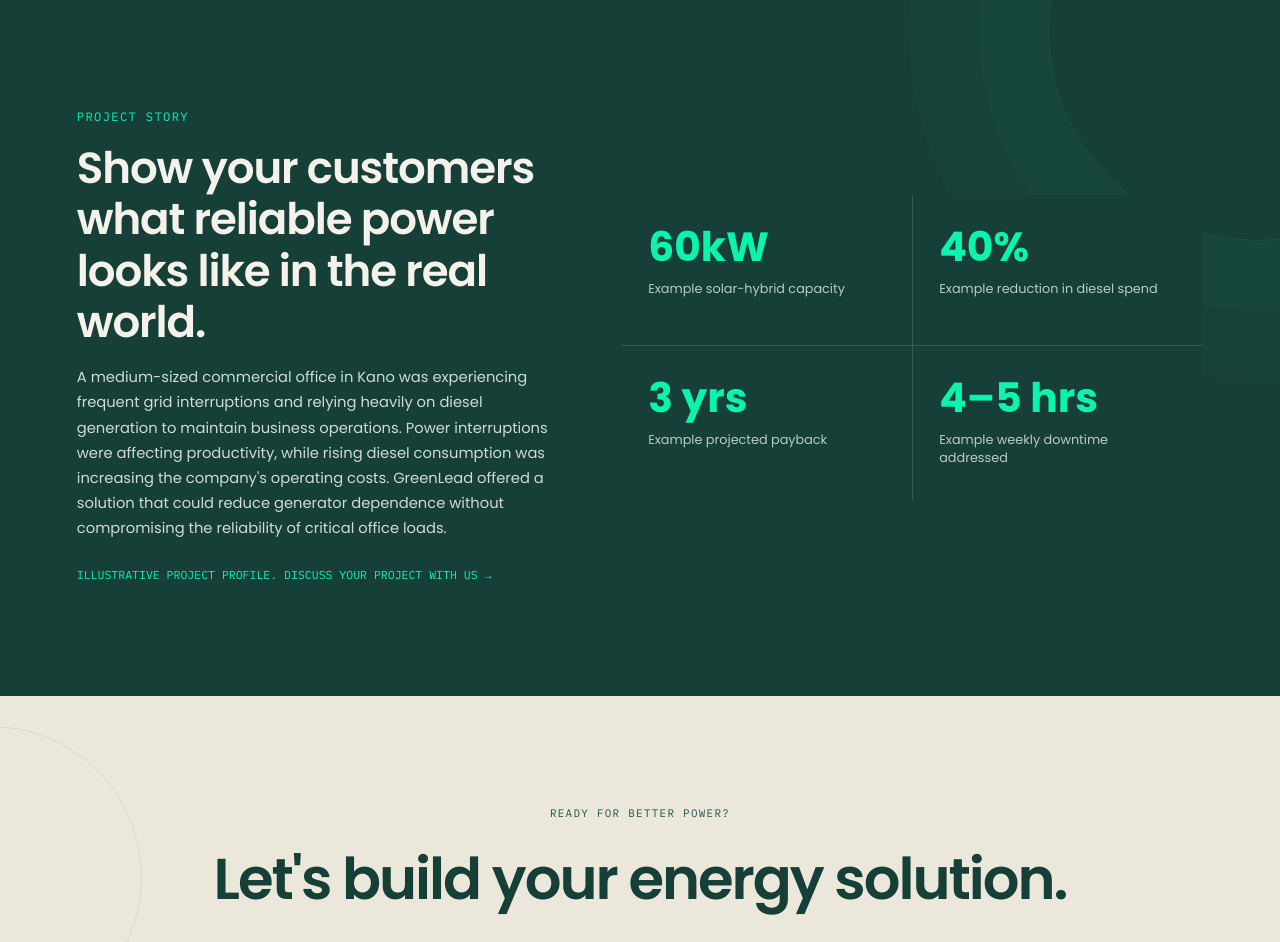
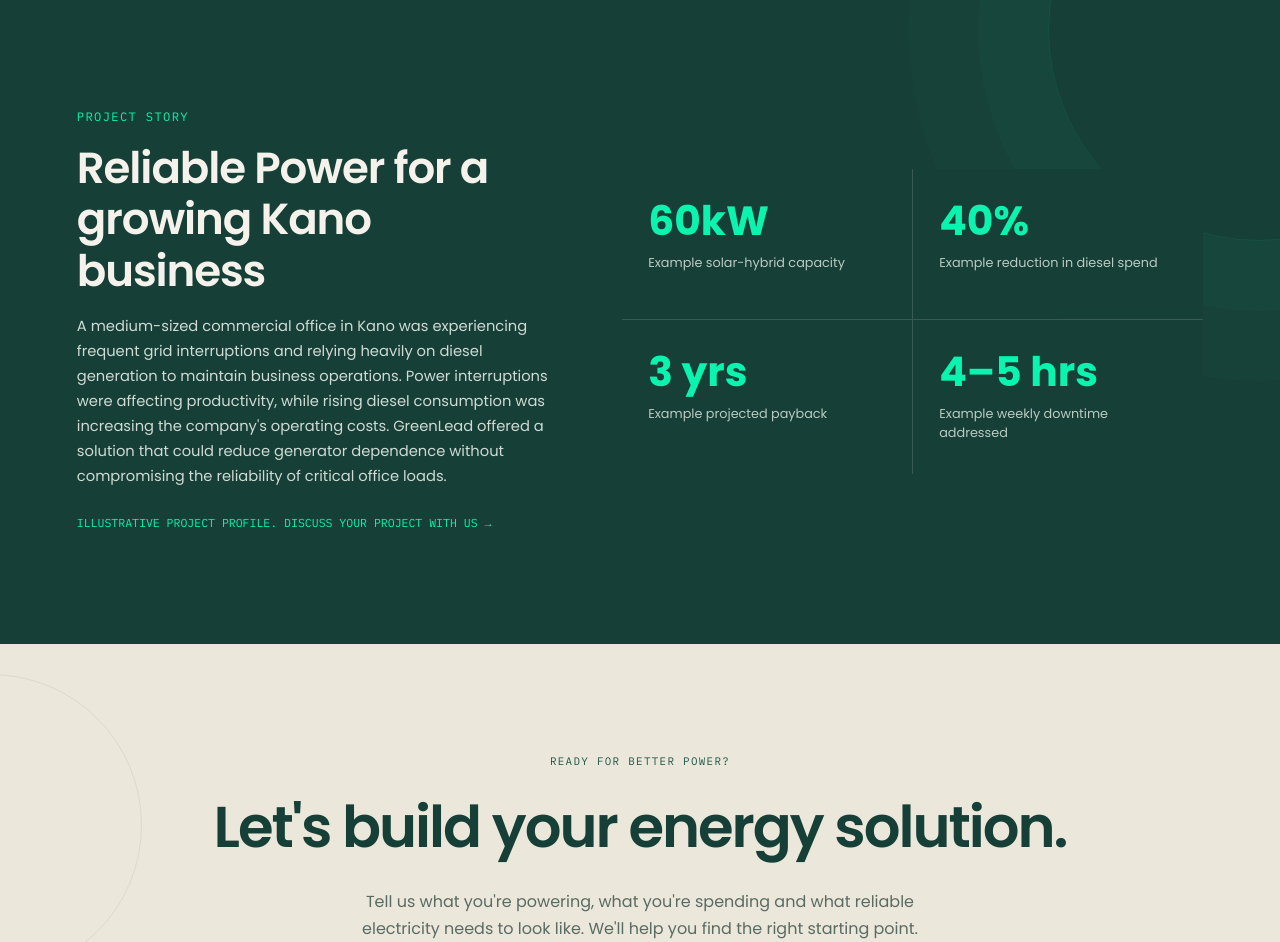
Before and after one commit to KabirMuhammad/GreenLead-Website, a plain HTML site: page index.html in a window 1280 px wide. Shown: the part 4537-5479 px from the top of the page. Drawn offline with Linux system fonts and the light colour scheme.

Commit message:
Update project story heading in index.html

```diff
--- a/index.html
+++ b/index.html
@@ -187,7 +187,7 @@
   <div class="case-inner">
     <div>
       <div class="kicker">Project Story</div>
-      <h2>Show your customers what reliable power looks like in the real world.</h2>
+      <h2>Reliable Power for a growing Kano business</h2>
       <p>A medium-sized commercial office in Kano was experiencing frequent grid interruptions and relying heavily on diesel generation to maintain business operations. Power interruptions were affecting productivity, while rising diesel consumption was increasing the company's operating costs. GreenLead offered a solution that could reduce generator dependence without compromising the reliability of critical office loads.</p>
       <a href="#cta" class="case-link">Illustrative Project Profile. Discuss your project with us →</a>
     </div>
```
